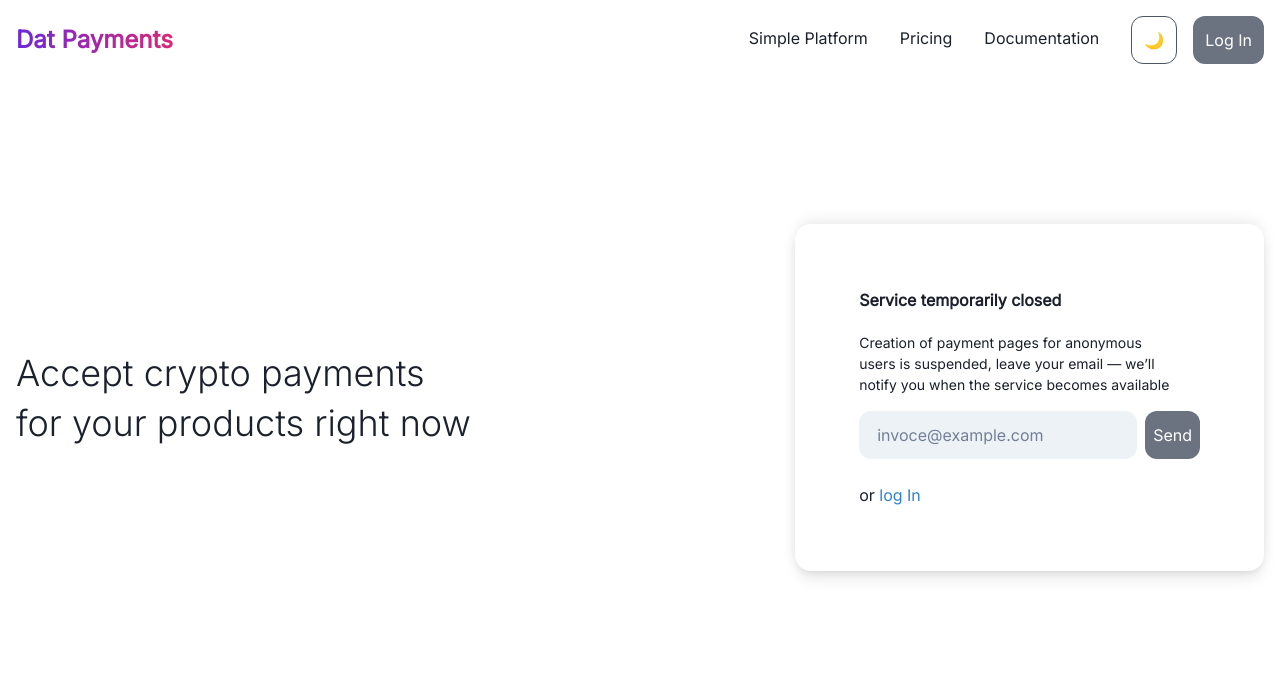
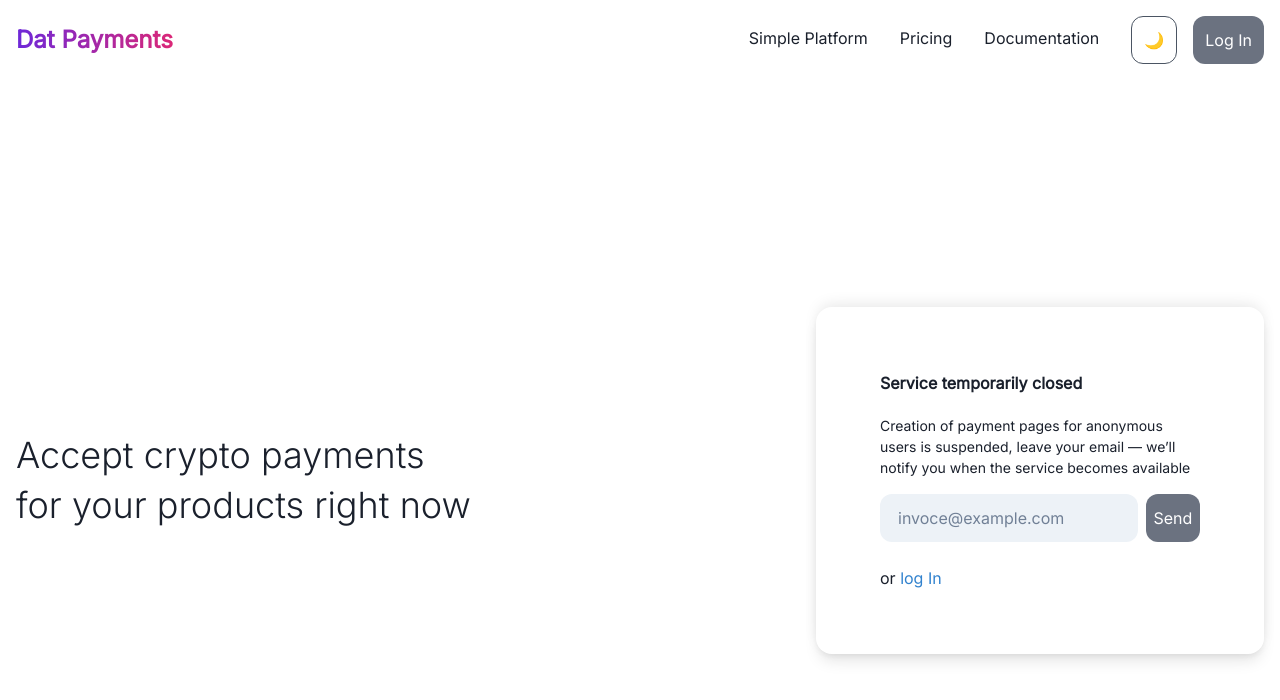
Before and after one commit to datpayments/landing, a React (Create React App) app: page / in a window 1280 px wide. Both pictures are taken after typing "Sample", "Sample", "Sample", "Sample" into the empty fields and a click on the button "Create Payment Link". Shown: the top 700 px of the page. Built offline with nearby package versions, Linux system fonts and the light colour scheme.

Commit message:
feat: align items

```diff
--- a/src/components/Hero/Hero.tsx
+++ b/src/components/Hero/Hero.tsx
@@ -1,4 +1,4 @@
-import { Container, Flex, Text } from "@chakra-ui/react";
+import { Container, Text } from "@chakra-ui/react";
 import { useState } from "react";
 import { Form } from "../Form/Form";
 import { Plate } from "../Plate/Plate";
@@ -12,8 +12,14 @@ export function Hero() {
     }
 
     return (
-        <Container maxWidth="container.xl" py="36">
-            <Flex alignItems="center" justifyContent="space-between">
+        <Container
+            maxWidth="container.xl"
+            py="36"
+            height="800px"
+            display="flex"
+            justifyContent="space-between"
+            alignItems="center"
+        >
             <Text fontSize="4xl" fontWeight="light" lineHeight="50px">
                 Accept crypto payments
                 <br />
@@ -26,7 +32,6 @@ export function Hero() {
                     <Form onSubmit={handleSubmit} />
                 )}
             </Plate>
-            </Flex>
         </Container>
     );
 }
--- a/src/components/ServiceUnavailable/ServiceUnavailable.tsx
+++ b/src/components/ServiceUnavailable/ServiceUnavailable.tsx
@@ -2,16 +2,15 @@ import { Button, Flex, Input, Link, Text } from "@chakra-ui/react";
 
 export function ServiceUnavailable() {
     return (
-        <Flex direction="column">
+        <Flex direction="column" maxWidth="320px">
             <Text fontSize="md" fontWeight="semibold" mb={5}>
                 Service temporarily closed
             </Text>
-            <Text fontSize="sm" mb={4} maxWidth="320px">
+            <Text fontSize="sm" mb={4}>
                 Creation of payment pages for anonymous users is suspended,
                 leave your email — we’ll notify you when the service becomes
                 available
             </Text>
-            <Flex>
             <Flex mb="6" flexDirection="row">
                 <Input
                     id="email"
@@ -21,7 +20,6 @@ export function ServiceUnavailable() {
                 />
                 <Button>Send</Button>
             </Flex>
-            </Flex>
             <Text>
                 or <Link color="blue.500">log In</Link>
             </Text>
```
Lines whose indentation alone changed are shown as unchanged.
